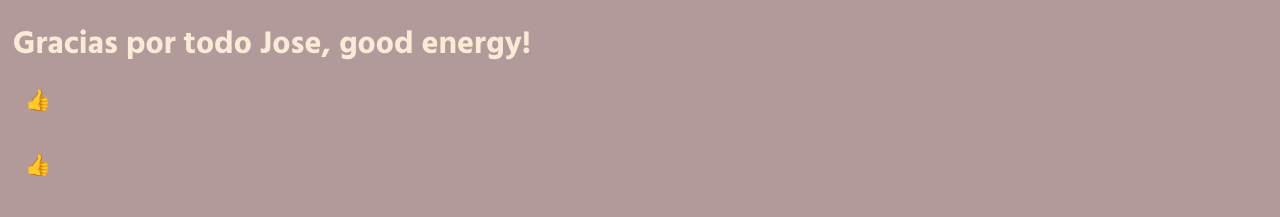
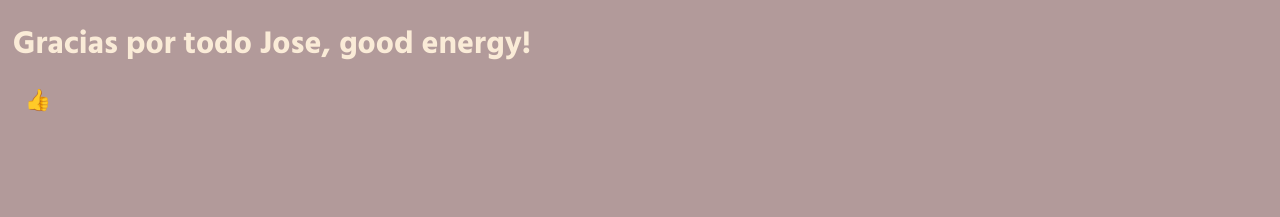
Before and after one commit to Gilsabo/nejxt.js-ecommerce-store, a Next.js app: page /thankyou in a window 1280 px wide. Shown: the part 440-657 px from the top of the page. Built offline with nearby package versions, Linux system fonts and the light colour scheme; no server answers.

Commit message:
Remove emojis

```diff
--- a/app/thankyou/page.js
+++ b/app/thankyou/page.js
@@ -13,7 +13,7 @@ export default function ThankYouPage() {
       <div className={styles.heart}>💸</div>
       <div>
         <h1>Gracias por todo Jose, good energy!</h1>
-        <div className={styles.heart}>👍👍👍👍👍</div>
+        <div className={styles.heart}>👍</div>
       </div>
     </div>
   );
```
